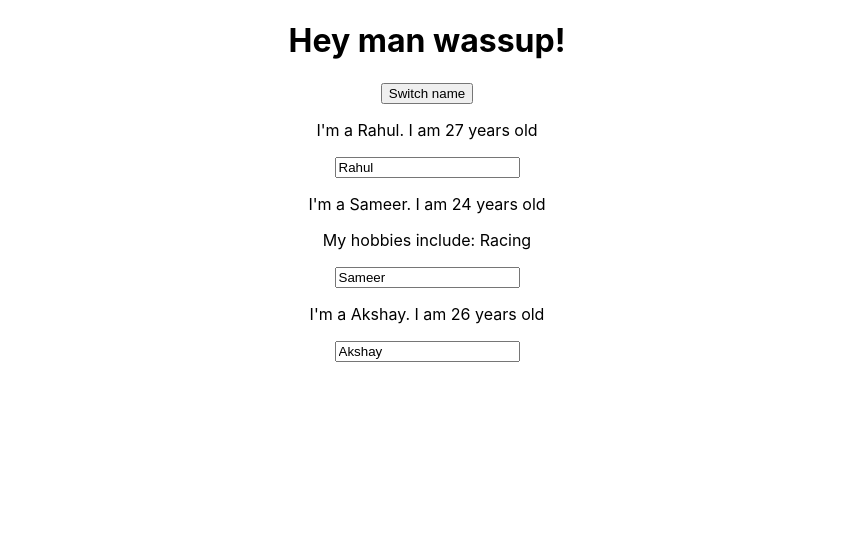
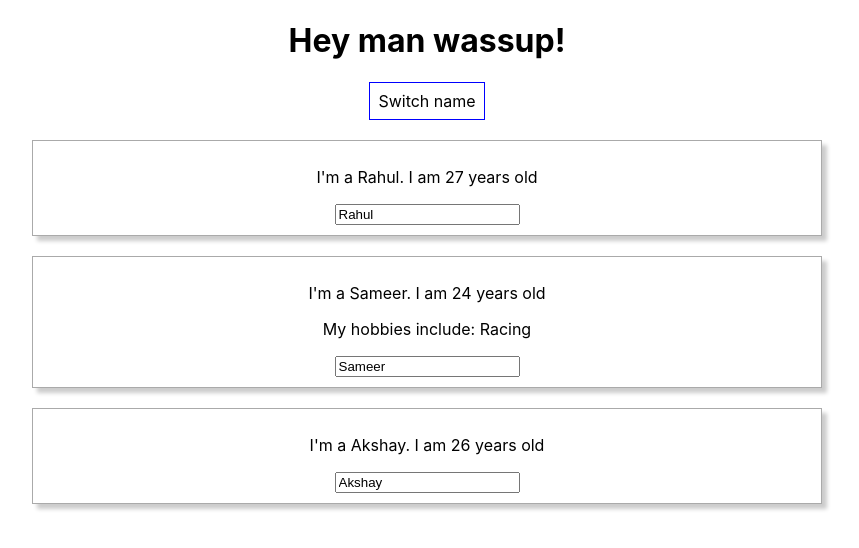
Before and after one commit to ajrahul10/react-complete-guide, a React (Create React App) app: page / in a window 1280 px wide. Shown: the top 548 px of the page, without its empty margins (213-1072 px from the left). Built offline with nearby package versions, Linux system fonts and the light colour scheme.

Commit message:
adding styling

```diff
--- a/src/App.js
+++ b/src/App.js
@@ -27,10 +27,19 @@
   }
 
   render() {
+
+    const style = {
+      backgroundColor: 'white',
+      font: 'inherit',
+      border: '1px solid blue',
+      padding: '8px',
+      cursor: 'pointer'
+    };
+
     return (
       <div className="App">
         <h1>Hey man wassup!</h1>
-        <button onClick={() => this.switchNameHandler("Aditya")}>Switch name</button>
+        <button style={style} onClick={() => this.switchNameHandler("Aditya")}>Switch name</button>
         <Person name={this.state.persons[0].name} age={this.state.persons[0].age} />
         <Person changed={this.changeNameHandler} click={this.switchNameHandler.bind(this, "Adi")} name={this.state.persons[1].name} age={this.state.persons[1].age}>My hobbies include: Racing</Person>
         <Person name={this.state.persons[2].name} age={this.state.persons[2].age} />
--- /dev/null
+++ b/src/Person/Person.css
@@ -0,0 +1,8 @@
+.person {
+    width: 60%;
+    margin: 20px auto;
+    border: 1px solid #aaa;
+    text-align: center;
+    padding: 10px;
+    box-shadow: 5px 5px 4px #ccc;
+}
--- a/src/Person/Person.js
+++ b/src/Person/Person.js
@@ -1,9 +1,10 @@
 import React from 'react';
+import './Person.css';
 
 const person = (props) => {
 
     return (
-        <div>
+        <div className="person">
             <p onClick={props.click}>I'm a {props.name}. I am {props.age} years old</p>
             <p>{props.children}</p>
             <input name="text" onChange={props.changed} value={props.name} />
```
Also changed, not shown: 1 other file (tests, documents, lock files or other folders).
